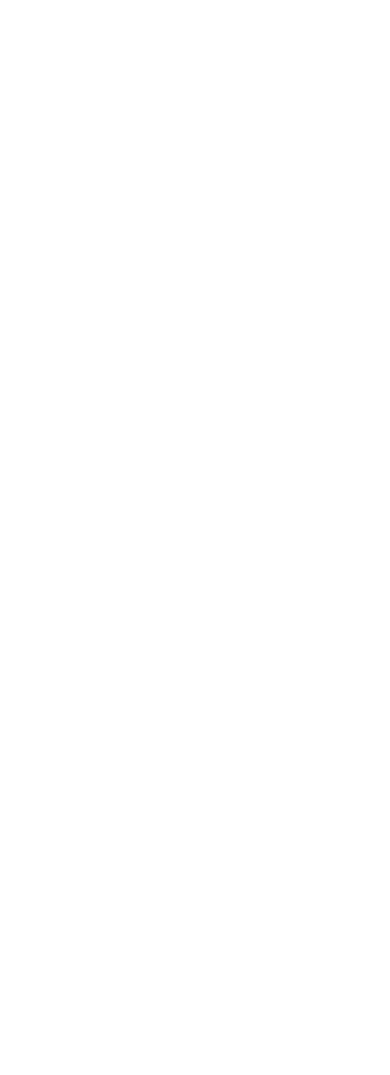
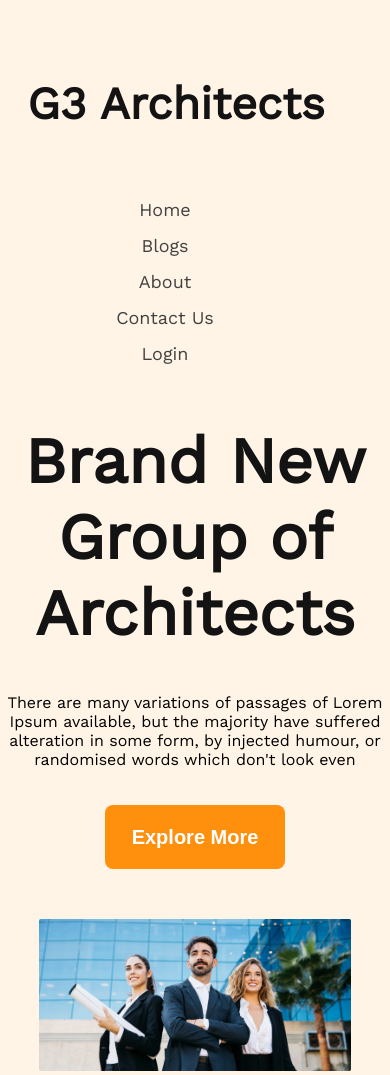
Before and after one commit to mostaqurrahman/ph-assingment-2, a plain HTML site: page index.html in a window 390 px wide. Before the commit the page ends 844 px from the top, so only its background shows below. Drawn offline with nearby package versions, Linux system fonts and the light colour scheme.

Commit message:
added header part

```diff
--- a/index.html
+++ b/index.html
@@ -4,12 +4,40 @@
     <meta charset="UTF-8">
     <meta http-equiv="X-UA-Compatible" content="IE=edge">
     <meta name="viewport" content="width=device-width, initial-scale=1.0">
-    <title>PH Assingment 02</title>
+    <title>Architects</title>
     <link rel="stylesheet" href="./styles/style.css">
 </head>
 <body>
-    <header>
+    <!-----------
+     Header Part
+    ------------->
+    <header class="header">
+        <div>
+            <nav>
+                <h2 class="nav-title">G3 Architects</h2>
+                <ul>
+                    <li>Home</li>
+                    <li>Blogs</li>
+                    <li>About</li>
+                    <li>Contact Us</li>
+                    <li>Login</li>
+                </ul>
+            </nav>
 
+        <!------------
+         Banner Part
+        -------------->
+        <div class="banner">
+            <div class="banner-details">
+                <h1 class="banner-title">Brand New Group of Architects</h1>
+                <p class="banner-descriptin">There are many variations of passages of Lorem Ipsum available, but the majority have suffered alteration in some form, by injected humour, or randomised words which don't look even</p>
+                <button class="btn-primary">Explore More</button>
+
+            </div>
+            <div class="banner-img">
+                <img src="./images/banner.png" alt="">
+            </div>
+        </div>
     </header>
 
     <main>
--- a/styles/style.css
+++ b/styles/style.css
@@ -0,0 +1,138 @@
+/* --------
+    Font
+----------*/
+ @import url('https://fonts.googleapis.com/css2?family=Open+Sans&family=Poppins:wght@500&family=Work+Sans&display=swap');
+
+ /*--------------
+    Common Part
+  --------------*/
+
+body{
+    font-family: 'Work Sans', sans-serif;
+    background-color: white;
+}
+
+/*------------
+  Header Part
+-------------*/
+
+.header{
+    width: 1920px;
+    height: 1322px;
+    background: rgba(255, 144, 14, 0.1);
+}
+.nav-title{
+    width: 302px;
+    height: 53px;
+    font-weight: 700;
+    font-size: 45px;
+    color: #131313;
+    text-align: center;
+    padding-top: 40px;
+}
+nav{
+    display: flex;
+    justify-content: space-around;
+}
+nav ul{
+    display: flex;
+    align-items: center;
+    gap: 30px;
+    padding-top: 60px;
+    padding-right: 100px;
+}
+nav li{
+    list-style: none;
+    font-weight: 500;
+    font-size: 18px;
+    color: #424242;
+    text-align: center;
+}
+
+/*-------------
+  Banner Part
+-------------*/
+
+.banner{
+    display: flex;
+    flex-direction: column;
+}
+.banner-details{
+    text-align: center;
+    width: 868px;
+    padding-left: 25%;
+    padding-right: 20%;
+}
+.banner-title{
+    font-weight: 700;
+    font-size: 64px;
+    color: #131313;
+}
+.banner-description{
+    width: 868px;
+    font-weight: 400;
+    font-size: 16px;
+    color: #727272;
+}
+.btn-primary{
+    width: 180px;
+    height: 64px;
+    font-weight: 600;
+    font-size: 20px;
+    color: #FFFFFF;
+    background: #FF900E;
+    border-radius: 8px;
+    text-align: center;
+    border: 0;
+    margin-top: 20px;
+    margin-bottom: 50px;
+}
+.banner-img{
+    border-radius: 8px;
+    margin-left: 10%;
+    margin-right: 10%;
+}
+
+
+
+/*--------------------
+Responsive For Mobile
+--------------------*/
+
+@media only screen and (max-width: 576px) {
+    body{
+        width: 100%;
+        margin: 0;
+    }
+    .header{
+        width: 100%;
+        height: 100%;
+    }
+    nav, nav ul{
+        flex-direction: column;
+        justify-content: center;
+        gap: 15px;
+    }
+    nav ul{
+        padding-top: 0;
+    }
+    .nav-title{
+        text-align: center;
+        margin-left: 25px;
+    }
+    .banner-details{
+        text-align: center;
+        width: 100%;
+        margin: 0;
+        padding-left: 0%;
+        padding-right: 0;
+    }
+    .banner-description{
+        margin: 0 50px;
+    }
+    .banner-img img{
+        width: 100%;
+        margin-right: 50px;
+        margin-left: 0;
+    }
+}
```
